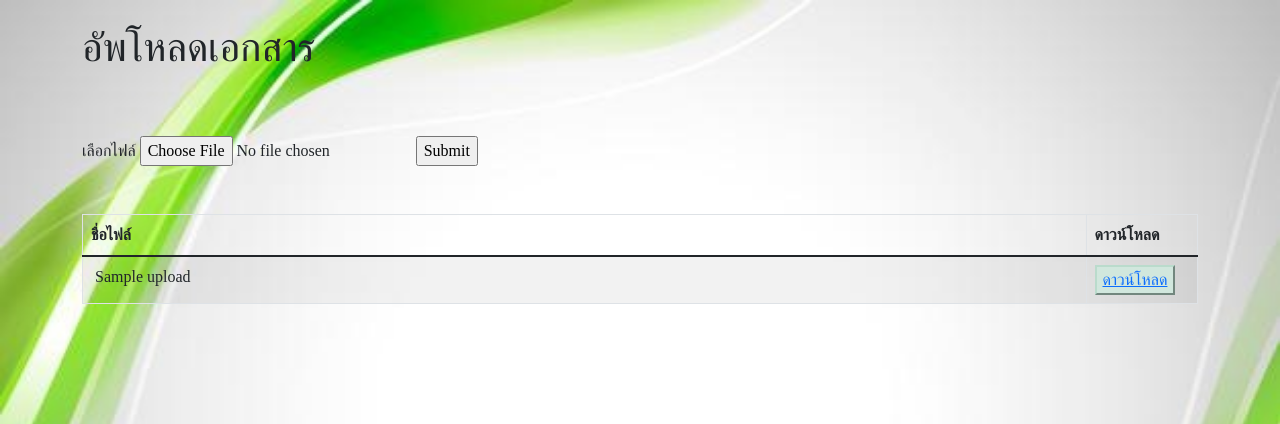
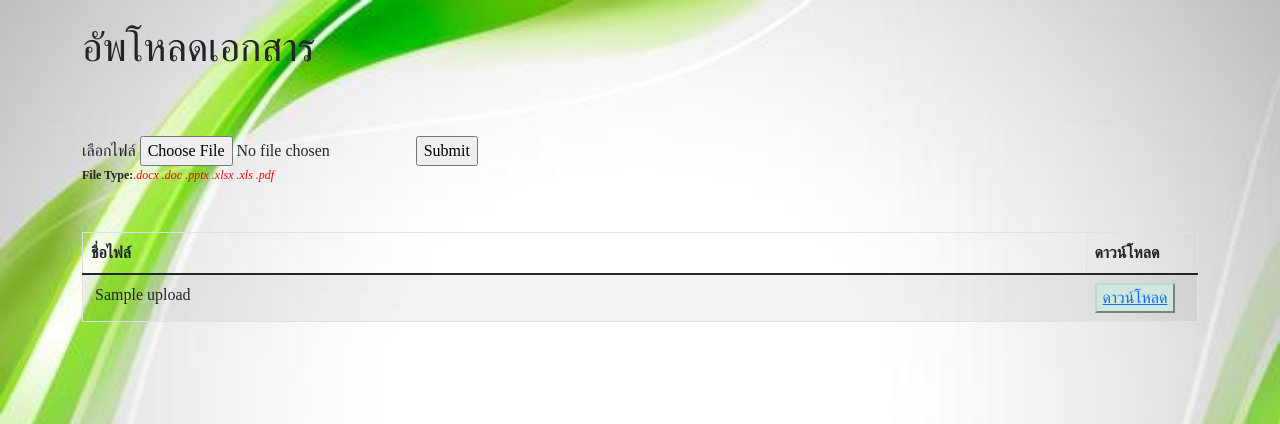
Before and after one commit to chantawan/PROJECTTRUE, a PHP site: page /upload.php in a window 1280 px wide. Shown: the top 424 px of the page. Run offline with PHP 8.4, Linux system fonts and the light colour scheme; tables that the repository leaves empty or names only in its code hold one stand-in row (values such as "Sample post"); some libraries are stand-ins or nearby versions.

Commit message:
Add files via upload

```diff
--- a/upload.php
+++ b/upload.php
@@ -197,6 +197,7 @@ if(isset($_POST['submit'])!=""){
 					<input type="file" name="file" id="file" /></td>
 					<input type="submit" name="submit" id="submit" value="Submit" />
 			</form>
+      <footer style="font-size: 12px"><b>File Type:</b><font color="red"><i>.docx .doc .pptx .xlsx .xls .pdf</i></font></footer>
 		<br />
 		<br />
 		<table cellpadding="0" cellspacing="0" border="0" class="table table-striped table-bordered" id="example">
```
